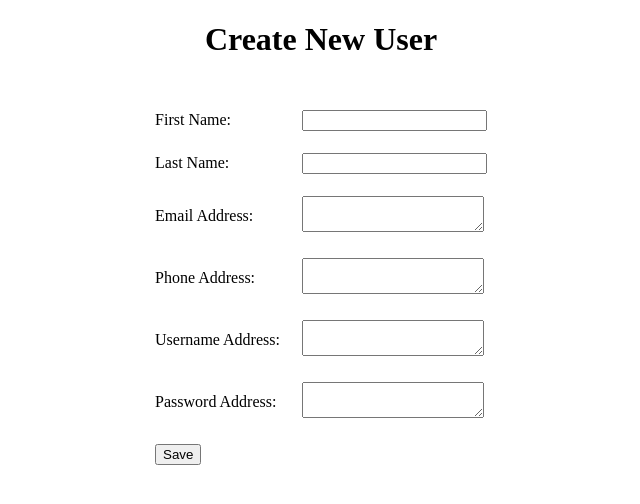
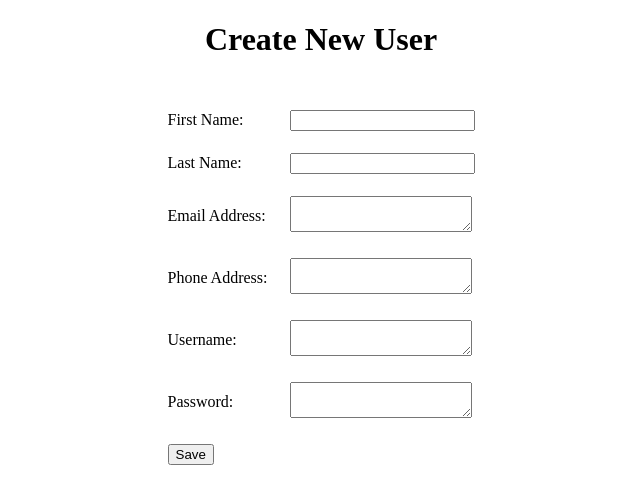
Before and after one commit to HaileB65/VacationFinderApp, a Spring Boot app: page /newUser in a window 1280 px wide. Shown: the top 504 px of the page, without its empty margins (319-959 px from the left). Run offline with Spring Boot 4, Linux system fonts and the light colour scheme; some of the project's set-up classes (security, data sources, template engines, error pages and the like) are left out, and stand-ins take their place.

Commit message:
Fixed PasswordEncoder file.

```diff
--- a/src/main/java/Capstone/Project/VacationFinder/security/WebSecurityConfig.java
+++ b/src/main/java/Capstone/Project/VacationFinder/security/WebSecurityConfig.java
@@ -25,7 +25,7 @@ public class WebSecurityConfig {
         http
                 .csrf(csrf -> csrf.disable())
                 .authorizeRequests()
-                .antMatchers("/", "/newUser").permitAll()
+                .antMatchers("/", "/newUser","saveUser").permitAll()
                 .anyRequest().authenticated()
                 .and()
                 .formLogin()
--- a/src/main/resources/templates/home.html
+++ b/src/main/resources/templates/home.html
@@ -12,6 +12,7 @@
 <a align="left" th:href="@{/destinations}">Destinations</a>
 <br>
 <a align="left" th:href="@{/budget}">Holiday Budget</a>
+<a align="left" th:href="@{/logout}"Log out</a>
 
 <div align="center">
 
--- a/src/main/resources/templates/new-user.html
+++ b/src/main/resources/templates/new-user.html
@@ -28,11 +28,11 @@
                 <td><textarea required th:field="*{phone}" type="text"></textarea></td>
             </tr>
             <tr>
-                <td>Username Address:</td>
+                <td>Username:</td>
                 <td><textarea required th:field="*{username}" type="text"></textarea></td>
             </tr>
             <tr>
-                <td>Password Address:</td>
+                <td>Password:</td>
                 <td><textarea required th:field="*{password}" type="text"></textarea></td>
             </tr>
             <tr>
--- a/src/main/resources/templates/users-page.html
+++ b/src/main/resources/templates/users-page.html
@@ -7,8 +7,6 @@
 <body>
 <h1 align="center">Users</h1>
 <br>
-<a align="left" th:href="@{/home}">Home page</a>
-
 <div align="center">
     <table border="1" cellpadding="10">
         <tr>
@@ -26,7 +24,9 @@
             <td th:text="${user.phone}">Phone</td>
         </tr>
     </table>
-
+    <br>
+    <a align="left" th:href="@{/newUser}">Create User</a>
+    <a align="left" th:href="@{/home}">Home page</a>
 </div>
 </body>
 </html>
--- a/src/main/resources/templates/welcome.html
+++ b/src/main/resources/templates/welcome.html
@@ -13,7 +13,7 @@
     <br>
     <br>
     <br>
-    <a th:href="@{/home}">Enter</a>
+    <a th:href="@{/home}">Log in</a>
 
 </div>
 </body>
```
Also changed, not shown: src/main/java/Capstone/Project/VacationFinder/security/PasswordEncoder.java (+12 -12 lines).
